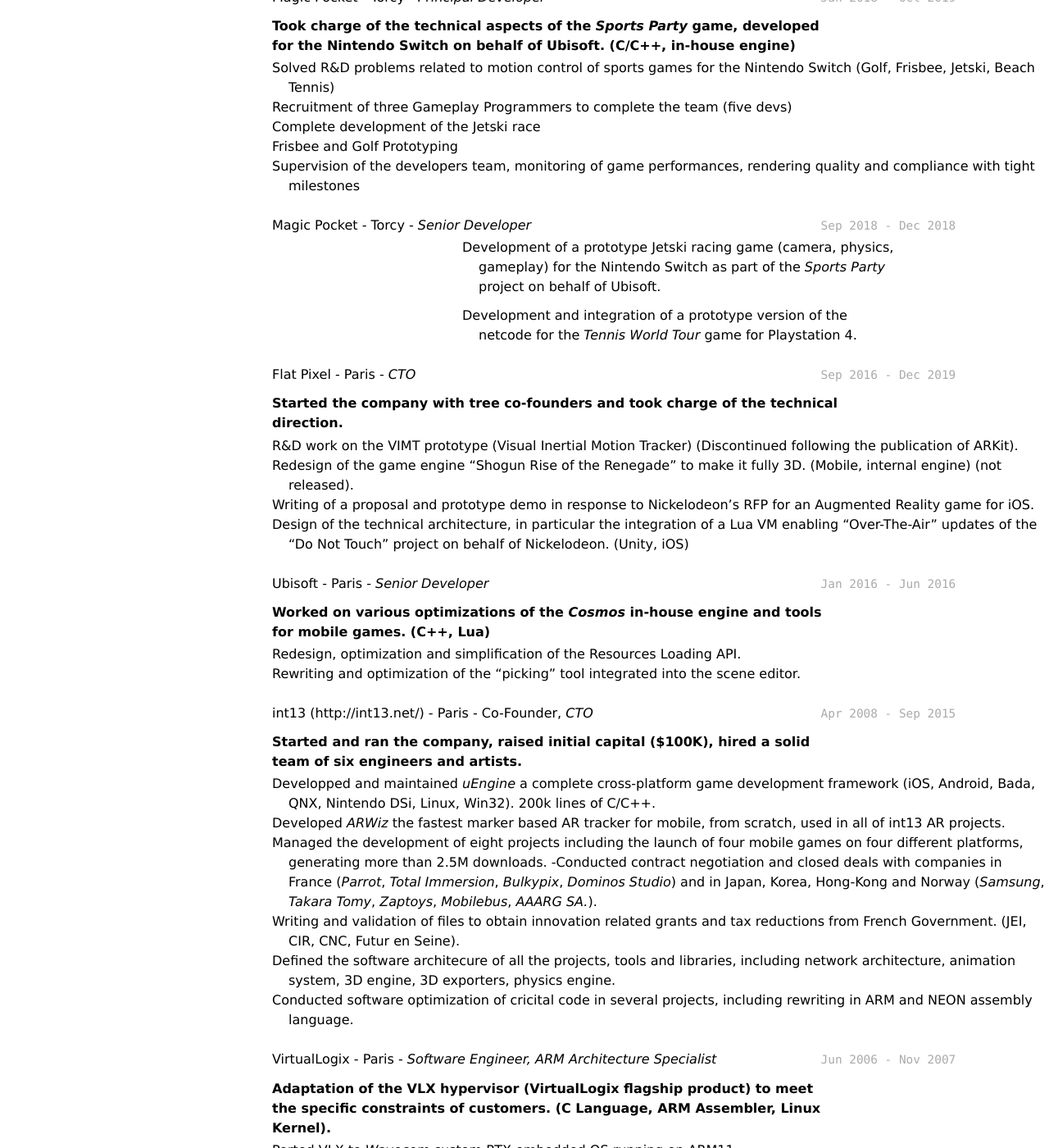
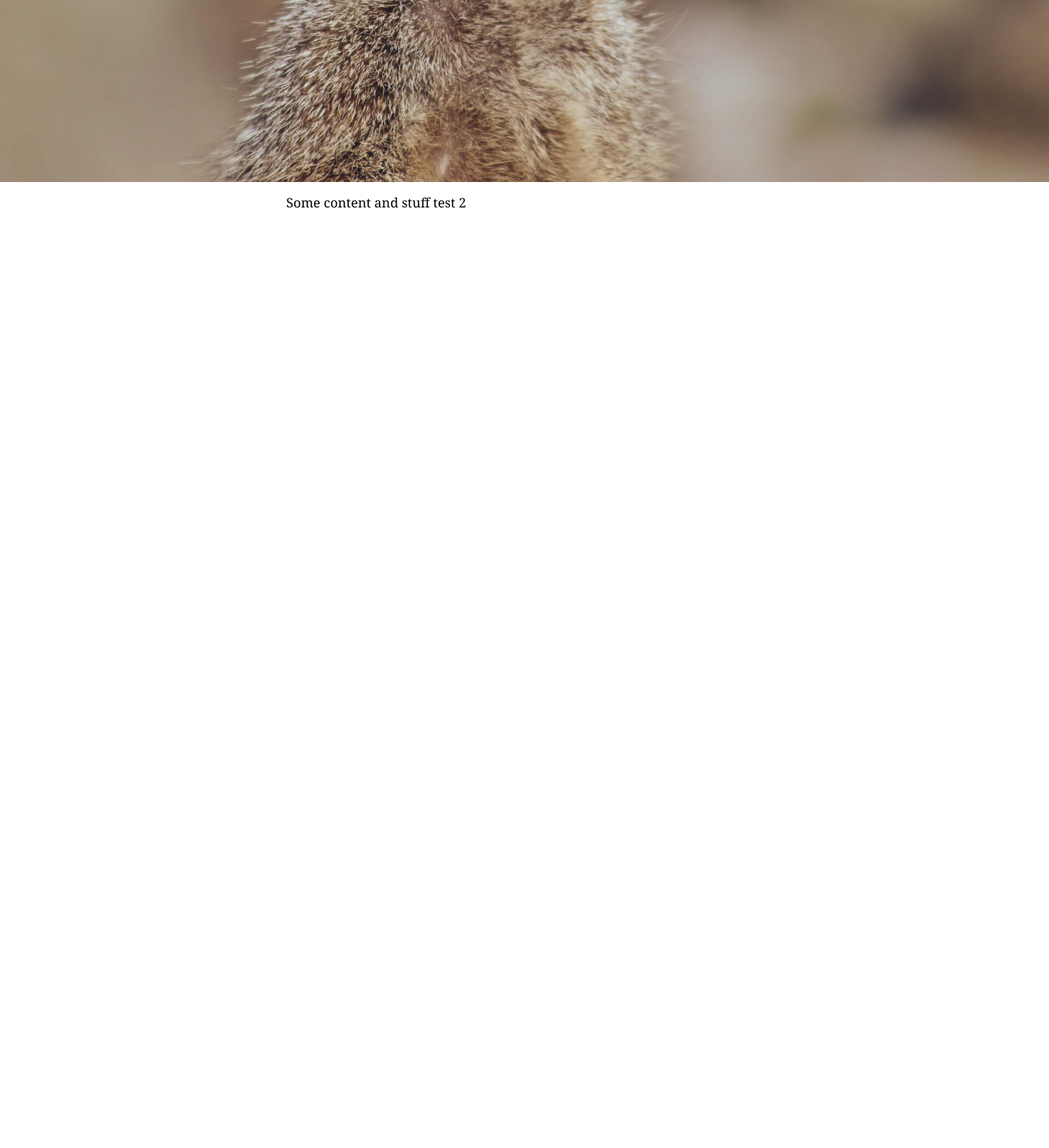
Before and after one commit to stephc-int13/stephc-int13.github.io, a Jekyll site: the page index.html, which Jekyll copies as it is, in a window 1280 px wide and 1400 px high, scrolled down 745 px. Shown: the whole window at 82% size. Built offline with Jekyll 4.4.1, drawn with Linux system fonts in a browser that asks for light colours; comment, search, counter and statistics services are not loaded; after the commit the page ends 1018 px from its top, so only the background shows below that; some of the changed text lies outside the part shown.

Commit message:
revert to previous placeholder

```diff
--- a/_config.yml
+++ b/_config.yml
@@ -1,2 +1,2 @@
 markdown:   kramdown
-style:  davewhipp
+style:  kjhealy
--- /dev/null
+++ b/index.html
@@ -0,0 +1,38 @@
+
+<!DOCTYPE html>
+
+<html lang="en">
+
+    <head>
+        <meta http-equiv="Content-Type" content="text/html; charset=UTF-8">
+        <title>stephc.net</title>
+        <meta name="viewport" content="width=device-width">
+        <link href="./style.css" media="screen" rel="stylesheet" type="text/css">
+
+        <!-- <script src="lolight2.js"></script> -->
+
+		<script>
+			if(!sessionStorage.getItem("_swa")&&document.referrer.indexOf(location.protocol+"//"+location.host)!== 0)
+			{
+				fetch("https://counter.dev/track?"+new URLSearchParams({referrer:document.referrer,screen:screen.width+"x"+screen.height,user:"stephc_int13",utcoffset:"0"}))
+			};
+			sessionStorage.setItem("_swa","1");
+		</script>
+    </head>
+
+    <body>
+
+	<main class="wrapper">
+	  <h1>Some Heading</h1>
+	  <p>Some content and stuff</p>
+	  <img class="full-bleed" alt="cute meerkat" src="./meerkat.jpg" />
+
+	  <p>Some content and stuff test 2</p>
+
+	</main>
+
+	<script data-goatcounter="https://stephc.goatcounter.com/count" async src="//gc.zgo.at/count.js"></script>
+
+	</body>
+
+</html>
--- a/index.md
+++ /dev/null
@@ -1,177 +0,0 @@
----
-layout: cv
-title: Resume
----
-
-# Stephane Cocquereaumont
-Game Developer, R&D Engineer, Technical Director.
-
-<div id="webaddress">
-<a href="stephc@int13.net">stephc@int13.net</a>
-</div>
-
-
-## Currently
-
-Working on long-term ventures as a solo founder.
-Available for interesting projects.
-
-### Specialized in
-
-Game Engine Architecture, Gameplay Programming, UI Code, Netcode, Computer Vision.
-
-### Interests
-
-Cooking, Gameplay Progamming, etc.
-
-## Experience
-
-`Jan 2020 - now`
-int13 Labs - Leamington Spa - _Founder_
-
-**Creation of the _Crayfish_ development framework (ongoing).**
-
-- Intended for the development of games and tools by small teams.
-- Inspired by the experience accumulated with past in-house engines, while being inspired by modern innovations such as Photogrammetry, Hot-Reloading, Data-Oriented Design, ECS, Immediate Mode UI, Procedural Audio, Procedural Animations.
-- Built as an API/overlay on top of existing engines and libraries.
-
-Prototyping of the _RIO9_ indie game project, a narrative shmup built with _Crayfish_ (ongoing).
-
-
-`Jan 2018 - Oct 2019`
-Magic Pocket - Torcy - _Principal Developer_
-
-**Took charge of the technical aspects of the _Sports Party_ game, developed for the Nintendo Switch on behalf of Ubisoft. (C/C++, in-house engine)**
-
-- Solved R&D problems related to motion control of sports games for the Nintendo Switch (Golf, Frisbee, Jetski, Beach Tennis)
-- Recruitment of three Gameplay Programmers to complete the team (five devs)
-- Complete development of the Jetski race
-- Frisbee and Golf Prototyping
-- Supervision of the developers team, monitoring of game performances, rendering quality and compliance with tight milestones
-
-
-`Sep 2018 - Dec 2018`
-Magic Pocket - Torcy - _Senior Developer_
-
-- Development of a prototype Jetski racing game (camera, physics, gameplay) for the Nintendo Switch as part of the _Sports Party_ project on behalf of Ubisoft.
-
-- Development and integration of a prototype version of the netcode for the _Tennis World Tour_ game for Playstation 4.
-
-`Sep 2016 - Dec 2019`
-Flat Pixel - Paris - _CTO_
-
-**Started the company with tree co-founders and took charge of the technical direction.**
-
-- R&D work on the VIMT prototype (Visual Inertial Motion Tracker) (Discontinued following the publication of ARKit).
-- Redesign of the game engine "Shogun Rise of the Renegade" to make it fully 3D. (Mobile, internal engine) (not released).
-- Writing of a proposal and prototype demo in response to Nickelodeon's RFP for an Augmented Reality game for iOS.
-- Design of the technical architecture, in particular the integration of a Lua VM enabling "Over-The-Air" updates of the "Do Not Touch" project on behalf of Nickelodeon. (Unity, iOS)
-
-
-`Jan 2016 - Jun 2016`
-Ubisoft - Paris - _Senior Developer_
-
-**Worked on various optimizations of the _Cosmos_ in-house engine and tools for mobile games. (C++, Lua)**
-
-- Redesign, optimization and simplification of the Resources Loading API.
-- Rewriting and optimization of the "picking" tool integrated into the scene editor.
-
-
-`Apr 2008 - Sep 2015`
-int13 (http://int13.net/) - Paris - Co-Founder, _CTO_
-
-**Started and ran the company, raised initial capital ($100K), hired a solid team of six engineers and artists.**
-
-- Developped and maintained _uEngine_ a complete cross-platform game development framework (iOS, Android, Bada, QNX, Nintendo DSi, Linux, Win32). 200k lines of C/C++.
-- Developed _ARWiz_ the fastest marker based AR tracker for mobile, from scratch, used in all of int13 AR projects.
-- Managed the development of eight projects including the launch of four mobile games on four different platforms, generating more than 2.5M downloads.
--Conducted contract negotiation and closed deals with companies in France (_Parrot_, _Total Immersion_, _Bulkypix_, _Dominos Studio_) and in Japan, Korea, Hong-Kong and Norway (_Samsung_, _Takara Tomy_, _Zaptoys_, _Mobilebus_, _AAARG SA._).
-- Writing and validation of files to obtain innovation related grants and tax reductions from French Government. (JEI, CIR, CNC, Futur en Seine).
-- Defined the software architecure of all the projects, tools and libraries, including network architecture, animation system, 3D engine, 3D exporters, physics engine.
-- Conducted software optimization of cricital code in several projects, including rewriting in ARM and NEON assembly language.
-
-`Jun 2006 - Nov 2007`
-VirtualLogix - Paris - _Software Engineer, ARM Architecture Specialist_
-
-**Adaptation of the VLX hypervisor (VirtualLogix flagship product) to meet the specific constraints of customers. (C Language, ARM Assembler, Linux Kernel).**
-
-- Ported VLX to _Wavecom_ custom RTX embedded OS running on ARM11.
-- Ported VLX to the _Gumstix_ platform and built a prototype network isolation bridge based on three virtualized GNU Linux systems running on the same CPU for _Boeing_.
-
-
-`Dec 1999 - Apr 2006`
-Alten, Coframi - Toulouse, Lyon, Bordeaux - _Embedded/Real Time Software Engineer_
-
-**Consulting IT services on the embedded software part of various industrial projects. (C, 68k Assembler, RTOS).**
-
-- Developped the EGR software module for _Chrysler_ at Siemens, handled the full product
-development, from specifications to vehicle tests, and from low level stepper motors drivers
-to high level thermal simulations.
-- Developed software modules for Korean TGV at _Atlstom_, was specialized in tracking
-and fixing difficult software anomalies, improved internal QA methods and conducted
-large scale field testing.
-- Developped low-level drivers for _Boeing_ test bench at _Thales Avionics_.
-
-
-## Education
-
-`1654-1660`
-__The King's School, Grantham.__
-
-`June 1661 - now`
-__Trinity College, Cambridge__
-
-- Sizar
-
-`1667 - death`
-__Trinity College, Cambridge__
-
-- Fellow
-
-
-
-## Awards
-
-`2012`
-President, *Royal Society*, London, UK
-
-Associate, *French Academy of Science*, Paris, France
-
-
-
-## Publications
-
-<!-- A list is also available [online](http://scholar.google.co.uk/citations?user=LTOTl0YAAAAJ) -->
-
-### Journals
-
-`1669`
-Newton Sir I, De analysi per æquationes numero terminorum infinitas.
-
-`1669`
-Lectiones opticæ.
-
-etc. etc. etc.
-
-### Patents
-
-`2012`
-Infinitesimal calculus for solutions to physics problems, [SMBC](http://www.techdirt.com/articles/20121011/09312820678/if-patents-had-been-around-time-newton.shtml) patent 001
-
-
-## Occupation
-
-`1600`
-__Royal Mint__, London
-
-- Warden
-- Minted coins
-
-`1600`
-__Lucasian professor of Mathematics__, Cambridge University
-
-
-
-<!-- ### Footer
-
-Last updated: May 2013 -->
```
Also changed, not shown: meerkat.jpg (added).
